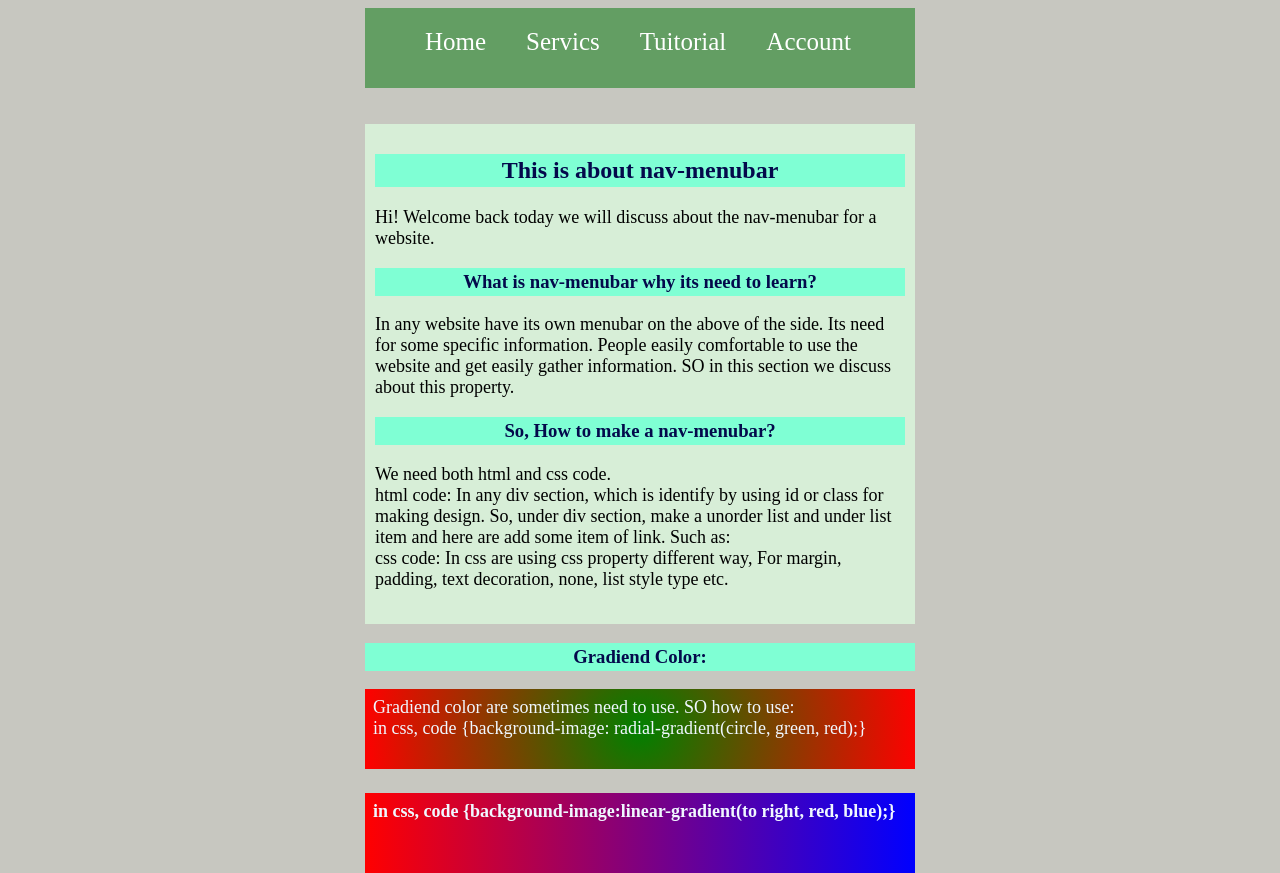
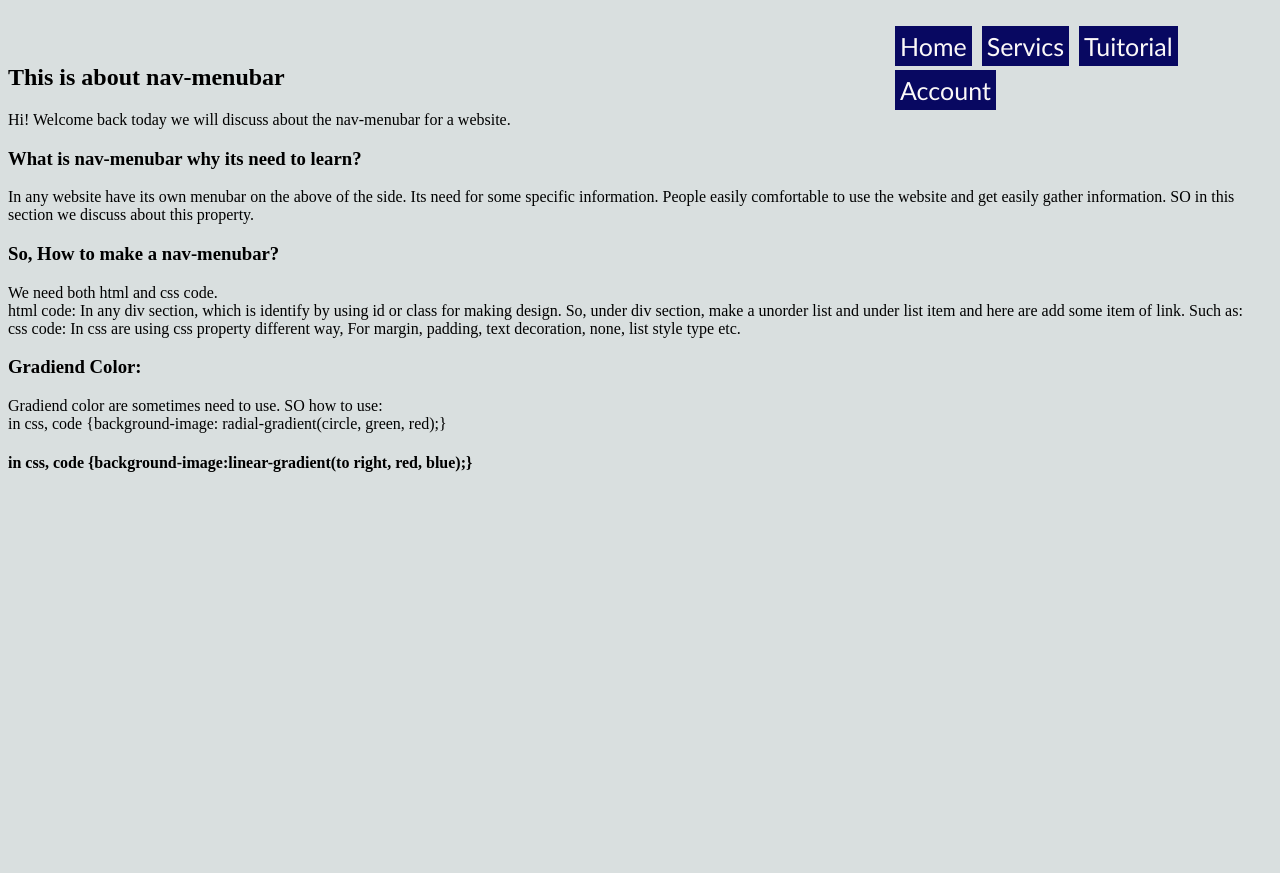
Before and after one commit to tariqulislam4015/my-first-website, a plain HTML site: page nav-menu.html in a window 1280 px wide. After the commit the page ends 800 px from the top, so only its background shows below. Drawn offline with Linux system fonts and the light colour scheme.

Commit message:
this is nav menu

```diff
--- a/nav-menu.css
+++ b/nav-menu.css
@@ -1,74 +1,32 @@
 body{
-    background-color: #c7c7c0;
+    background-color:rgb(217, 223, 223)
 }
+#nav-menu{
+position: absolute;
+left: 850px;
 
 
-#nav-menu{
-width: 550px;
-height: 80px;
-background-color: #639e63;
-margin: 0 auto;
 }
-#nav-menu ul{
+#nav-menu ul li{
+    list-style-type:none;
+    float: left;
+    margin: 2px 5px 2px 5px;
+
+    background-color: rgb(8, 8, 97);
+    font-size: 25px;
+    padding: 5px;
+    font-family: 'Gill Sans', 'Gill Sans MT', Calibri, 'Trebuchet MS', sans-serif;
+
 
 }
-
-#nav-menu ul li{
-list-style-type: none;
-float: left;
-margin: 20px;
-}
 #nav-menu ul li a{
-text-decoration: none;
-font-size: 25px;
-color: white;
-cursor: pointer:
+    text-decoration: none;
+    color: rgb(251, 248, 248);
+    cursor: pointer;
 }
 #nav-menu ul li a:hover{
     text-decoration: underline;
-    background-color: tomato;
-    color: white;
-    padding: 10px;
+
+color: rgb(181, 6, 6);
+font-size: 30px;
 }
-
-.nav-menu{
-width: 550px;
-height: 500px;
-background-color: #d7eed7;
-margin: 0 auto;
-box-sizing: border-box;
-padding: 10px;
-}
-.nav-menu h2,h3{
-    background-color: aquamarine;
-    box-sizing: border-box;
-    padding: 3px;
-    text-align: center;
-    color: rgb(3, 9, 75);
-}
-
-.nav-menu p{
-    font-size: 18px;
-}
-#gradiend-color{
-    width: 550px;
-height: 200px;
-margin: 0 auto;
-
-}
-#gradiend-color p{
-    background-image: radial-gradient(circle, green, red);
-    height: 80px;
-    box-sizing: border-box;
-    font-size: 18px;
-    color: aliceblue;
-    padding: 8px;
-}
-#gradiend-color h4{
-    background-image:linear-gradient(to right, red, blue);
-    height: 80px;
-    box-sizing: border-box;
-    font-size: 18px;
-    color: aliceblue;
-    padding: 8px;
-}
```
